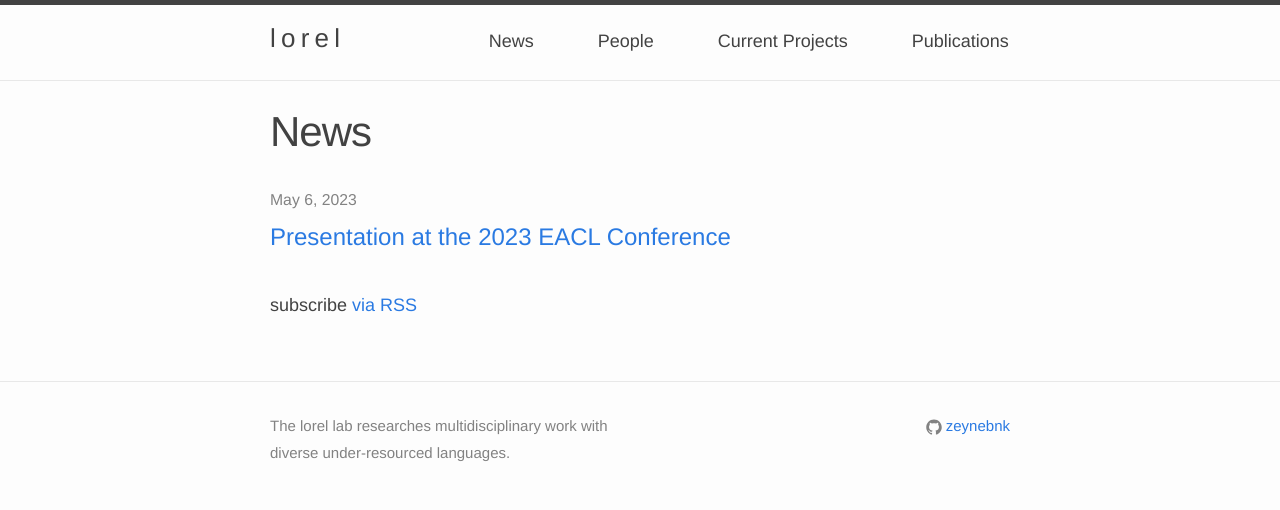
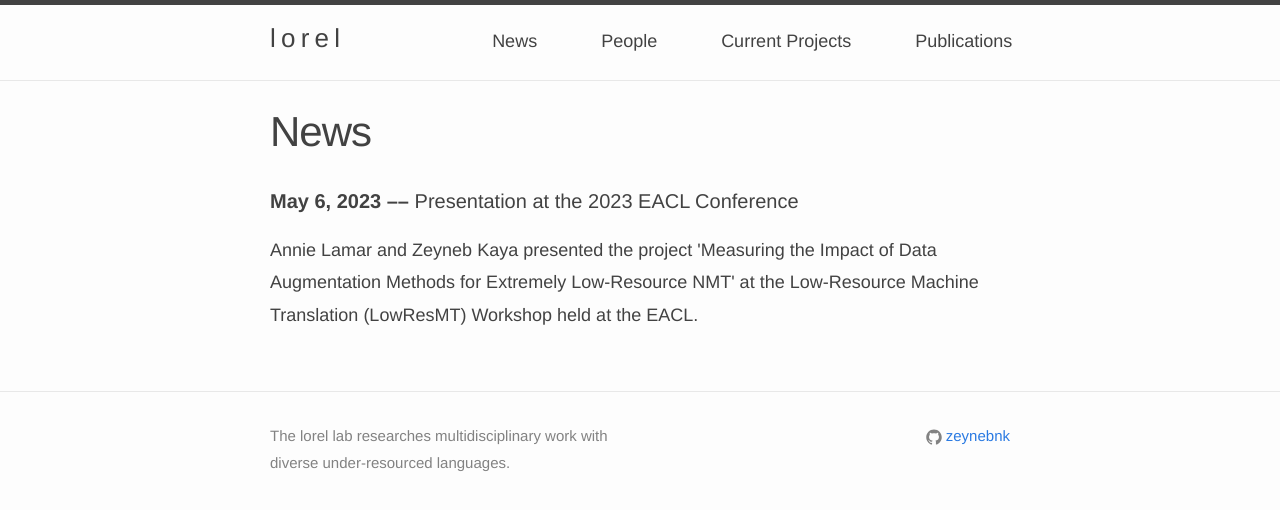
Before and after one commit to zeynebnk/LoReLab, a Jekyll site: the page built from _pages/blog/index.md, in a window 1280 px wide. Shown: the top 510 px of the page. Built offline with Jekyll 4.4.1, drawn with Linux system fonts in a browser that asks for light colours; nearby versions of some CDN libraries.

Commit message:
updated news

```diff
--- a/_pages/blog/index.md
+++ b/_pages/blog/index.md
@@ -9,13 +9,14 @@
 <ul class="post-list">
     {% for post in site.posts %}
       <li>
-        <span class="post-meta">{{ post.date | date: "%b %-d, %Y" }}</span>
+        <p style="font-size:20px;">
+        <b>
 
-        <h2>
-          <a class="post-link" href="{{ post.url | prepend: site.baseurl }}">{{ post.title }}</a>
-        </h2>
+         {{ post.date | date: "%b %-d, %Y" | append: " ––"}} </b> {{ post.title }} </p>
+
+        <p>
+         {{ post.excerpt}}
+        </p>
       </li>
     {% endfor %}
   </ul>
-
-  <p class="rss-subscribe">subscribe <a href="{{ "/feed.xml" | prepend: site.baseurl }}">via RSS</a></p>
--- a/_posts/2023-05-06-EACL-presentation.markdown
+++ b/_posts/2023-05-06-EACL-presentation.markdown
@@ -3,7 +3,7 @@ layout: post
 comments: false
 title: "Presentation at the 2023 EACL Conference"
 excerpt: "Annie Lamar and Zeyneb Kaya presented the project 'Measuring the Impact of Data Augmentation Methods for Extremely Low-Resource NMT' at the Low-Resource Machine Translation (LowResMT) Workshop held at the EACL. "
-date:   2023-05-06 09:00:00
+date:   "May 06, 2023"
 mathjax: false
 ---
 
--- a/_sass/_layout.scss
+++ b/_sass/_layout.scss
@@ -33,7 +33,7 @@
 .site-nav {
     float: right;
     line-height: 56px;
-    width: 90%;
+    width: 91%;
     padding-top: 15px;
 
     .menu-icon {
```
Also changed, not shown: 1 other file.
